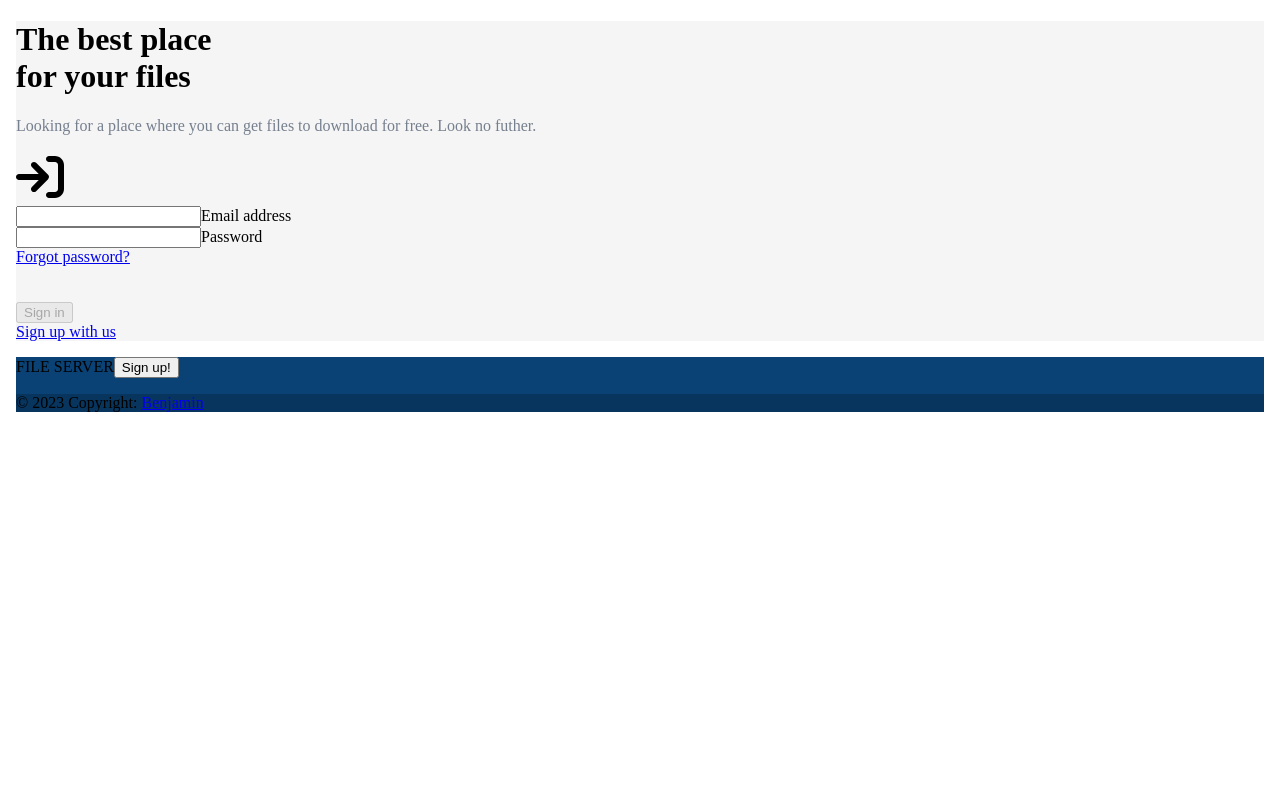
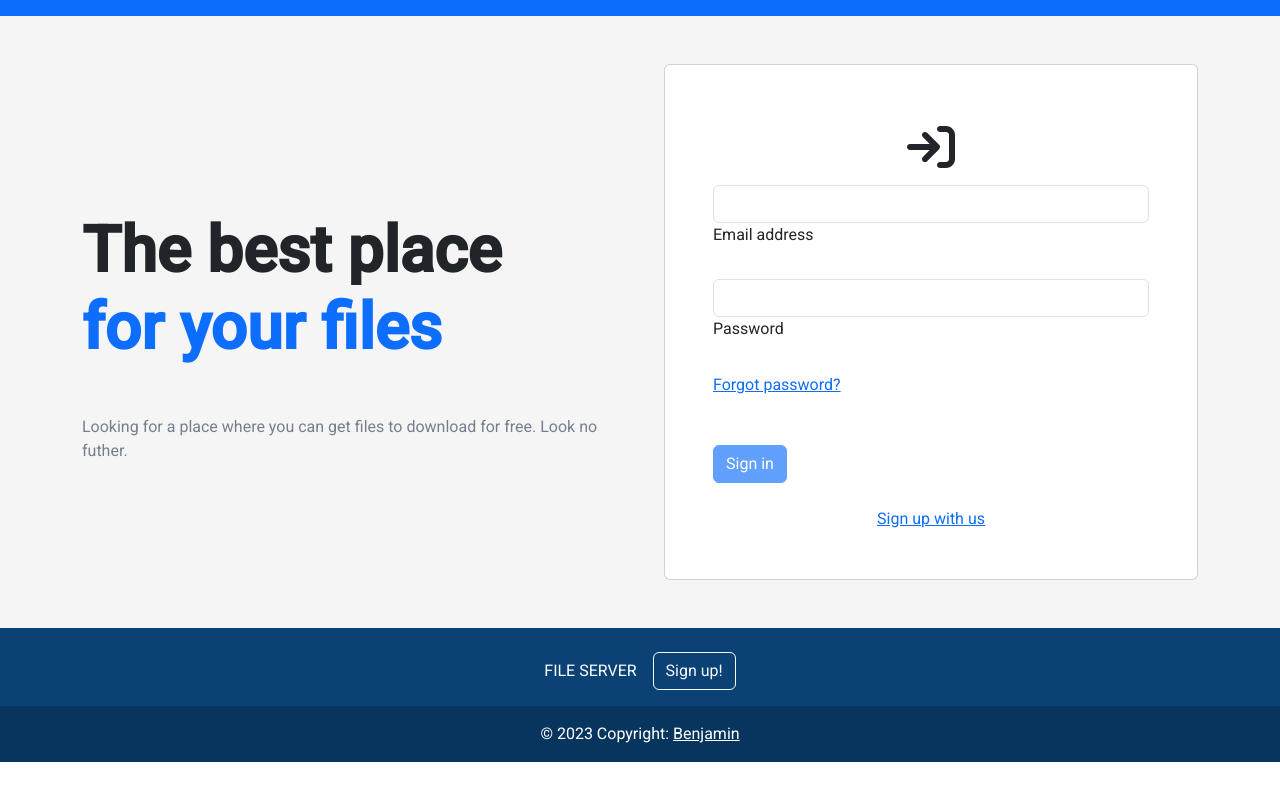
Before and after one commit to lonebhen/FileServer-Frontend, an Angular app: page /login in a window 1280 px wide. Built offline with nearby package versions, Linux system fonts and the light colour scheme.

Commit message:
index page and style sheet

```diff
--- a/src/index.html
+++ b/src/index.html
@@ -2,12 +2,18 @@
 <html lang="en">
 <head>
   <meta charset="utf-8">
-  <title>Server</title>
+  <title>ServerApp</title>
   <base href="/">
   <meta name="viewport" content="width=device-width, initial-scale=1">
   <link rel="icon" type="image/x-icon" href="favicon.ico">
+  <link rel="preconnect" href="https://fonts.gstatic.com">
+  <link href="https://cdn.jsdelivr.net/npm/bootstrap@5.3.0/dist/css/bootstrap.min.css" rel="stylesheet" integrity="sha384-9ndCyUaIbzAi2FUVXJi0CjmCapSmO7SnpJef0486qhLnuZ2cdeRhO02iuK6FUUVM" crossorigin="anonymous">
+<script src="https://cdn.jsdelivr.net/npm/bootstrap@5.3.0/dist/js/bootstrap.bundle.min.js" integrity="sha384-geWF76RCwLtnZ8qwWowPQNguL3RmwHVBC9FhGdlKrxdiJJigb/j/68SIy3Te4Bkz" crossorigin="anonymous"></script>
+<link rel="stylesheet" href="https://cdn.jsdelivr.net/npm/bootstrap-icons@1.10.5/font/bootstrap-icons.css">
+<link href="https://fonts.googleapis.com/css2?family=Roboto:wght@300;400;500&display=swap" rel="stylesheet">
+  <link href="https://fonts.googleapis.com/icon?family=Material+Icons" rel="stylesheet">
 </head>
-<body>
+<body class="mat-typography">
   <app-root></app-root>
 </body>
 </html>
--- a/src/main.ts
+++ b/src/main.ts
@@ -1,3 +1,5 @@
+/// <reference types="@angular/localize" />
+
 import { platformBrowserDynamic } from '@angular/platform-browser-dynamic';
 
 import { AppModule } from './app/app.module';
--- a/src/styles.css
+++ b/src/styles.css
@@ -1 +1,9 @@
 /* You can add global styles to this file, and also import other style files */
+
+html, body { height: 100%; }
+body { margin: 0; font-family: Roboto, "Helvetica Neue", sans-serif; }
+
+
+.email-form-dialog {
+    top: 0 !important;
+  }
```
